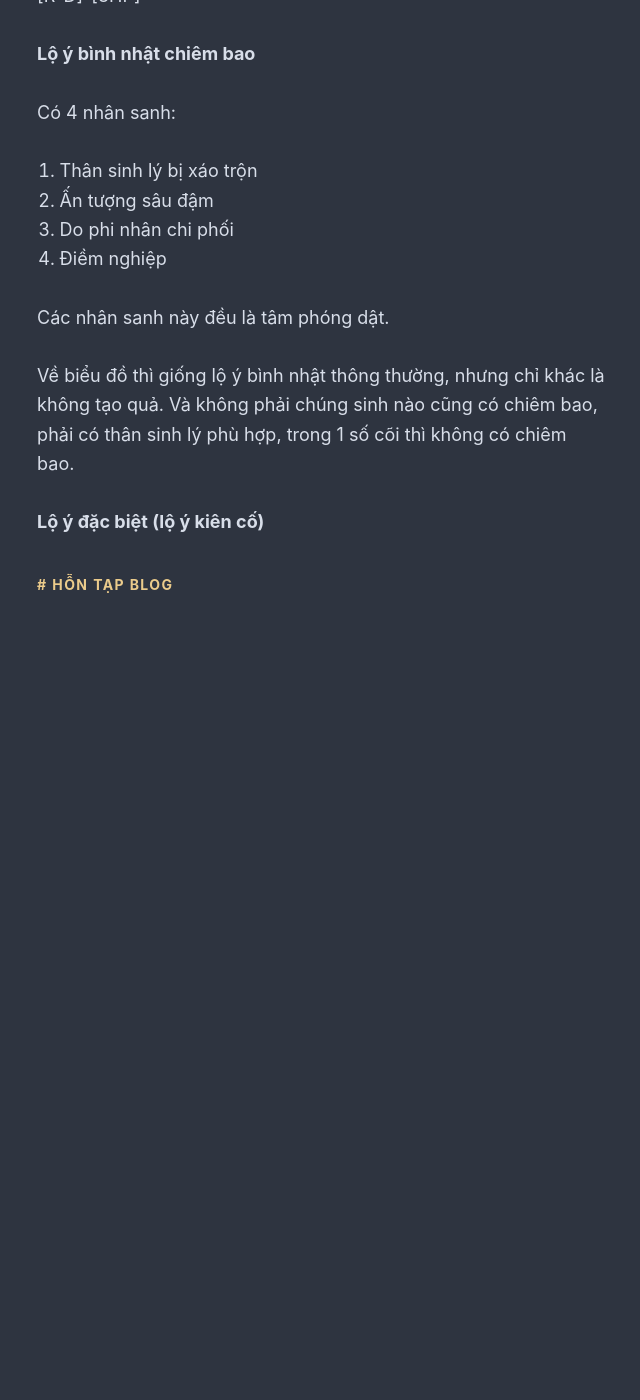
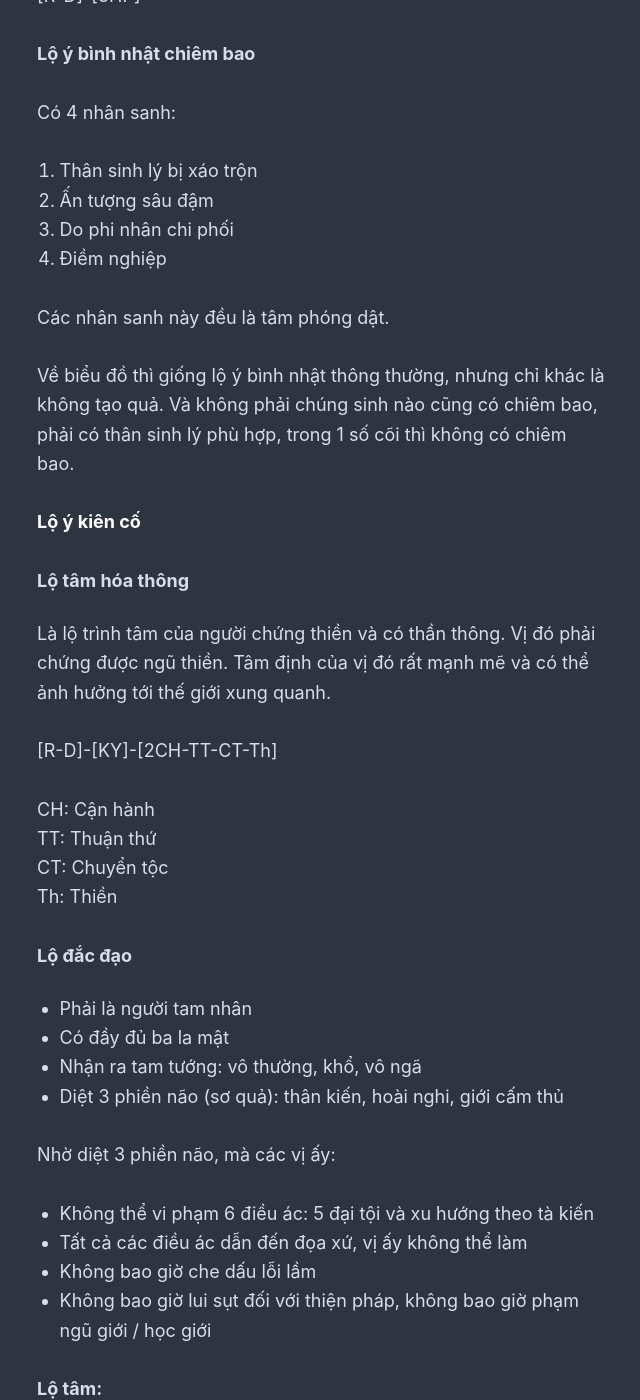
Before and after one commit to rilwis/hontap.info, a Jekyll site: the page built from _posts/2020-06-08-vi-dieu-phap-khai-luoc.md, in a window 1280 px wide and 1400 px high, scrolled down 21712 px. Shown: the whole window, without its empty margins (319-959 px from the left). Built offline with Jekyll 4.4.1, drawn with Linux system fonts in a browser that asks for light colours; our own code applies the rules of GitHub Pages for plain Markdown files; before the commit the page ends 22342 px from its top, so only the background shows below that; some of the changed text lies outside the part shown.

Commit message:
Update 2020-06-08-vi-dieu-phap-khai-luoc.md

```diff
--- a/_posts/2020-06-08-vi-dieu-phap-khai-luoc.md
+++ b/_posts/2020-06-08-vi-dieu-phap-khai-luoc.md
@@ -553,4 +553,41 @@ Các nhân sanh này đều là tâm phóng dật.
 
 Về biểu đồ thì giống lộ ý bình nhật thông thường, nhưng chỉ khác là không tạo quả. Và không phải chúng sinh nào cũng có chiêm bao, phải có thân sinh lý phù hợp, trong 1 số cõi thì không có chiêm bao.
 
-#### Lộ ý đặc biệt (lộ ý kiên cố)
+### Lộ ý kiên cố
+
+#### Lộ tâm hóa thông
+
+Là lộ trình tâm của người chứng thiền và có thần thông. Vị đó phải chứng được ngũ thiền. Tâm định của vị đó rất mạnh mẽ và có thể ảnh hưởng tới thế giới xung quanh.
+
+[R-D]-[KY]-[2CH-TT-CT-Th]
+
+CH: Cận hành<br>
+TT: Thuận thứ<br>
+CT: Chuyển tộc<br>
+Th: Thiền<br>
+
+#### Lộ đắc đạo
+
+- Phải là người tam nhân
+- Có đầy đủ ba la mật
+- Nhận ra tam tướng: vô thường, khổ, vô ngã
+- Diệt 3 phiền não (sơ quả): thân kiến, hoài nghi, giới cấm thủ
+
+Nhờ diệt 3 phiền não, mà các vị ấy:
+
+- Không thể vi phạm 6 điều ác: 5 đại tội và xu hướng theo tà kiến
+- Tất cả các điều ác dẫn đến đọa xứ, vị ấy không thể làm
+- Không bao giờ che dấu lỗi lầm
+- Không bao giờ lui sụt đối với thiện pháp, không bao giờ phạm ngũ giới / học giới
+
+**Lộ tâm:**
+
+Người độn căn: [R-D]-[KY]-[CB-CH-TT-CT]-[TĐ-TQ-TQ]-[HP]
+
+Người lợi căn: [R-D]-[KY]-[CH-TT-CT]-[TĐ-TQ-TQ-TQ]-[HP]
+
+Đối với lchwngs đạo cao, không còn sát na Chuyển tộc mà chỉ còn sát na Vodana (Dũ Tịnh - tịnh hơn)
+
+[R-D]-[KY]-[CH-TT-DT]-[TĐ-TQ-TQ-TQ]-[HP]
+
+Đạo quả đã chứng thì không bao giờ mất. Đối với vị nào đã chứng được đạo quả cao thì không bao giờ chứng lại đạo quả thấp.
```
